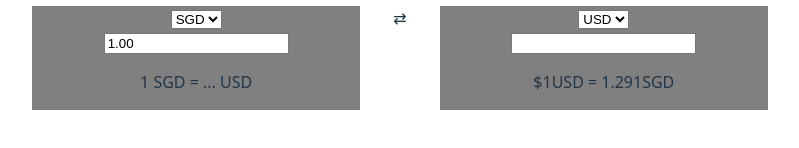
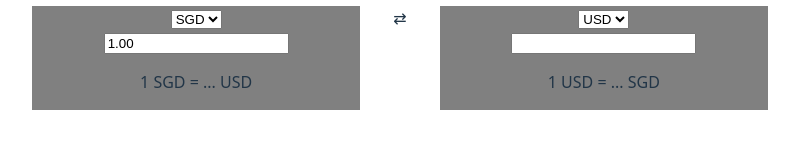
Before and after one commit to junesutan/currency-converter, a React (Vite) app in the folder currency-converter/: page / in a window 1280 px wide. Shown: the part 404-552 px from the top of the page, without its empty margins (240-1039 px from the left). Built offline with nearby package versions, Linux system fonts and the light colour scheme; no server answers.

Commit message:
both left and right cards can fetch from API, next step is swap button

```diff
--- a/currency-converter/src/components/Converter.jsx
+++ b/currency-converter/src/components/Converter.jsx
@@ -18,13 +18,20 @@ const Converter = () => {
         const to = rightCurrency.toUpperCase();
 
         const res = await fetch(
-          `https://api.exchangerate.host/live?access_key=69a1450bbd5e613bb343e5f0ed3d6bfb&currencies=${to}&source=${from}`
+          `https://api.exchangerate.host/convert?access_key=69a1450bbd5e613bb343e5f0ed3d6bfb&from=${from}&to=${to}&amount=1`
         );
         const data = await res.json();
-        const key = from + to;
-        const r = data?.quotes?.[key] ?? null; //copied this to handle any missing data
-        setRate(r);
-        console.log("rate:", r, "key:", key);
+
+        if (data.success) {
+          setRate(data.result);
+        }
+
+        // const r = data?.result ?? null;
+        // console.log("data", data);
+        // console.log("data.result", data.result);
+        // setRate(r);
+        console.log("rate:", data.result, "from:", from, "to", to);
+        // console.log("the new rate set is:", rate);
       } catch (err) {
         console.error("Error fetching:", err);
         setRate(null);
@@ -144,7 +151,11 @@ const Converter = () => {
             />
           </div>
 
-          <p>$1USD = 1.291SGD</p>
+          <p>
+            1 {rightCurrency.toUpperCase()} ={" "}
+            {rate && rate !== 0 ? (1 / rate).toFixed(4) : "..."}{" "}
+            {leftCurrency.toUpperCase()}
+          </p>
         </div>
       </div>
     </>
```
